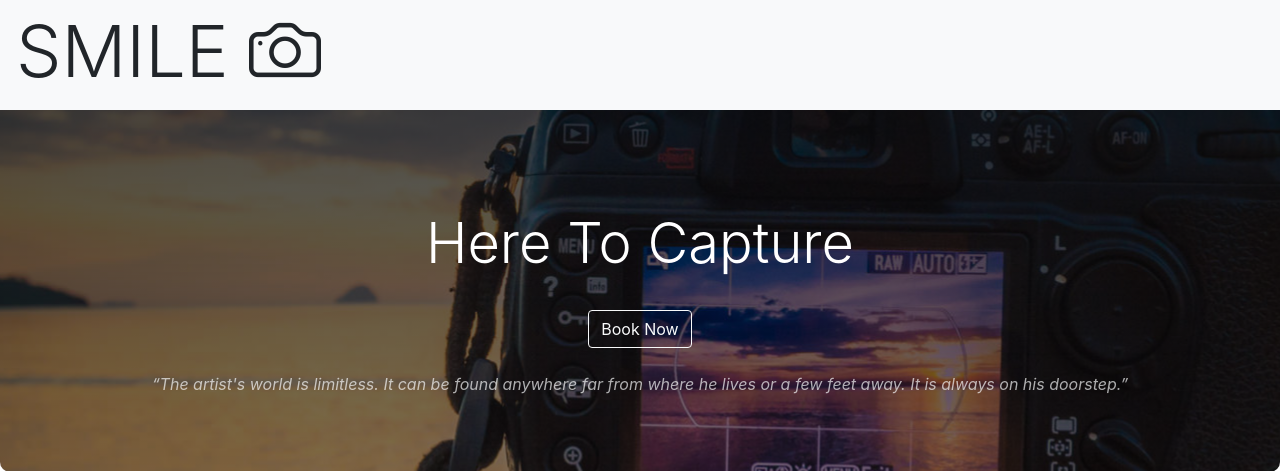
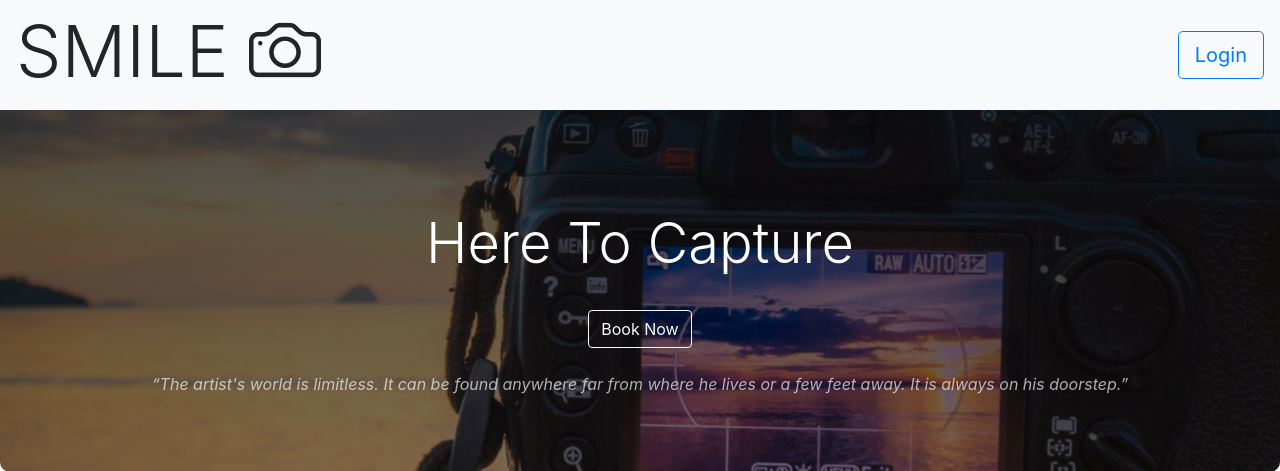
Before and after one commit to FredAlcantara/flask-tut, a Flask app: page / in a window 1280 px wide. Shown: the top 471 px of the page. Run offline with Flask 2, Linux system fonts and the light colour scheme.

Commit message:
added login button in base.html

```diff
--- a/templates/base.html
+++ b/templates/base.html
@@ -9,6 +9,7 @@
            <!-- Image and text -->
             <nav class="navbar navbar-light bg-light">
                 <h1 class="display-3">SMILE <i class="bi bi-camera"></i></h1>
+                <button class="btn btn-outline-primary btn-lg">Login</button>
             </nav>
             {% block content %}
             {% endblock %}
```
